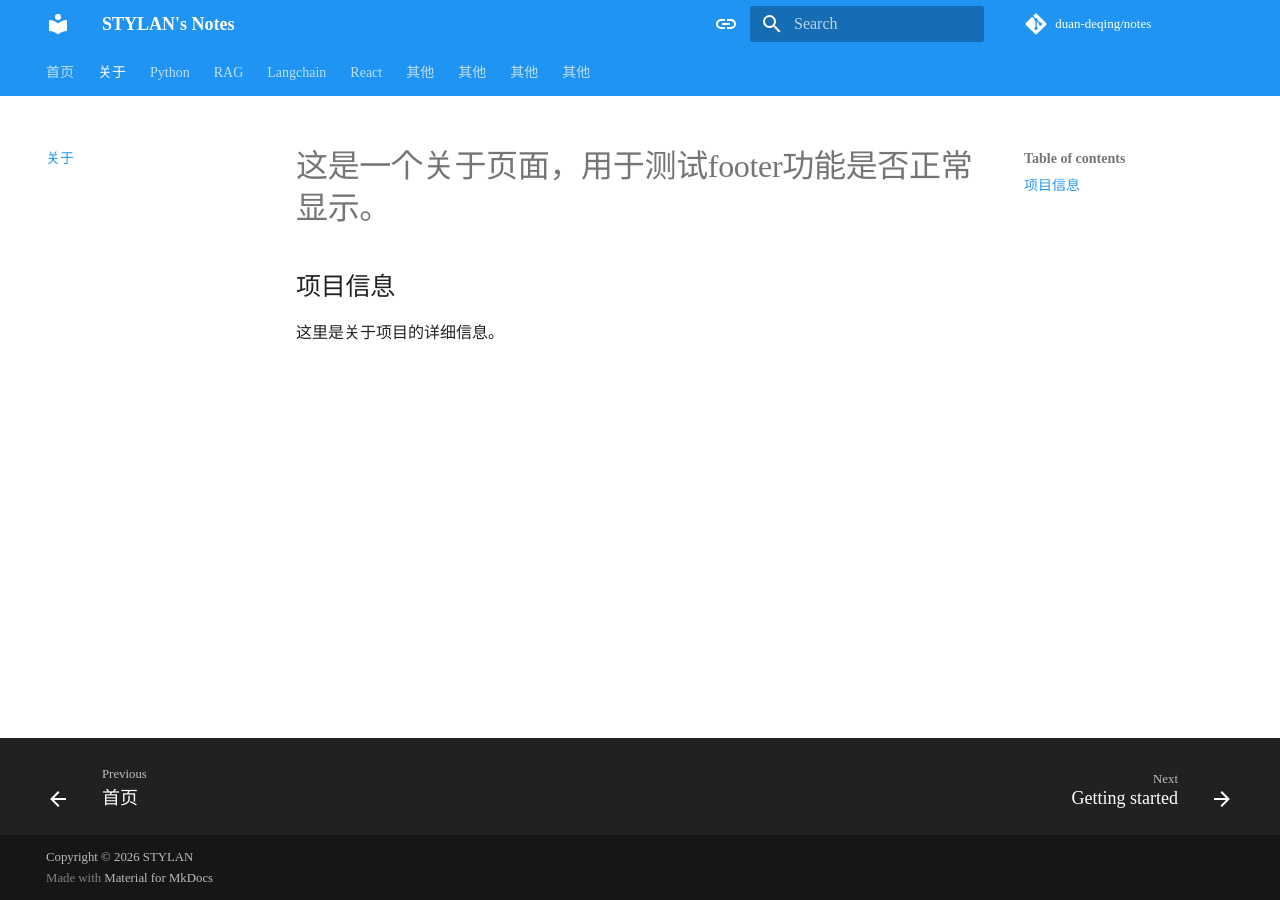
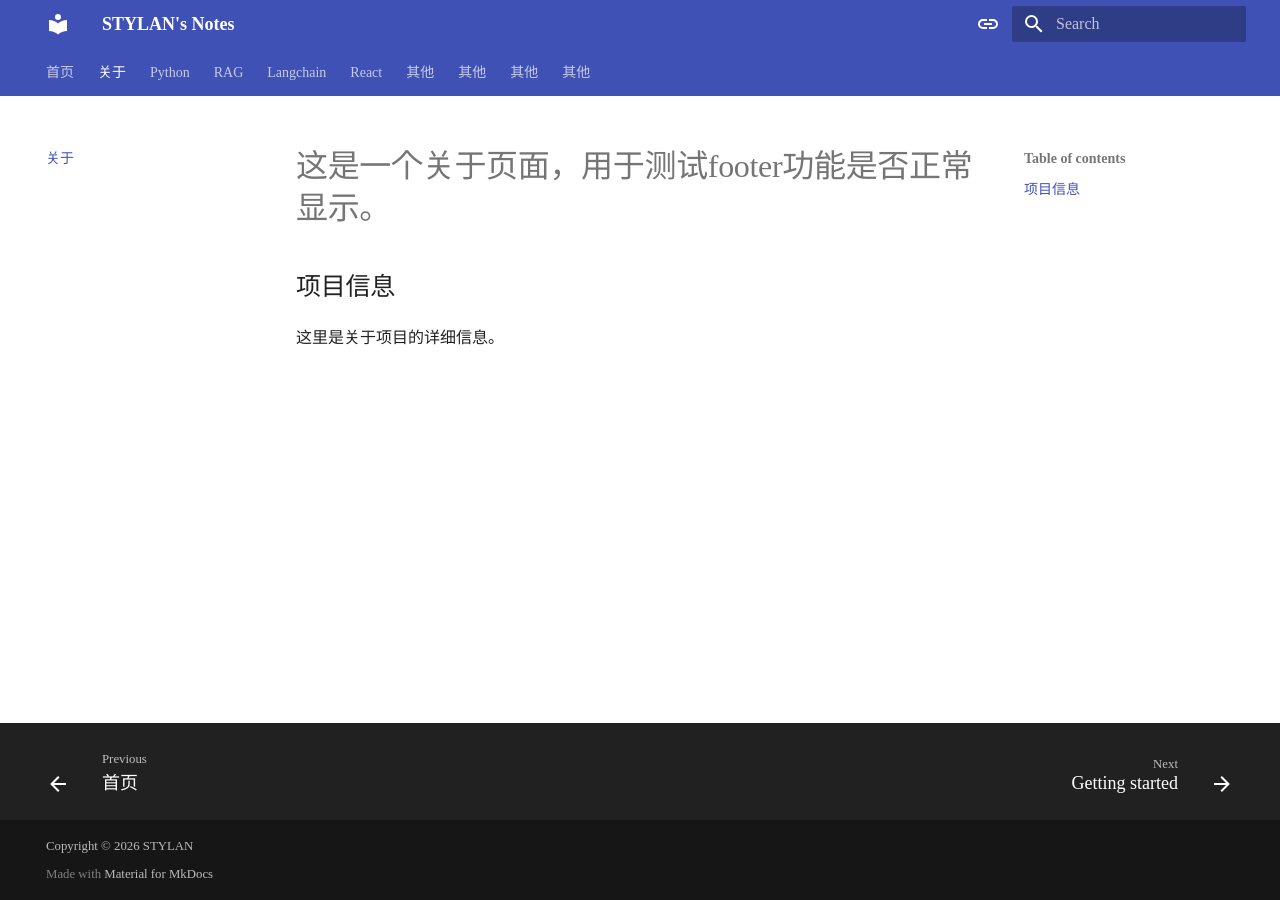
Before and after one commit to duan-deqing/notes, an MkDocs documentation site: the page built from docs/about.md, in a window 1280 px wide. Built offline with MkDocs 1.6.1 and Material for MkDocs 9.7.7, drawn with Linux system fonts in a browser that asks for light colours; some web fonts are replaced; comment, search, counter and statistics services are not loaded.

Commit message:
chore: 调整一下页面布局

```diff
--- a/docs/stylesheets/extra.css
+++ b/docs/stylesheets/extra.css
@@ -30,8 +30,7 @@
   --hl-meta: #a0a1a7;
   --hl-tag: #e45649;
   --hl-punctuation: #383a42;
-  --code-shadow:
-    0 1px 2px rgba(0, 0, 0, 0.04), 0 2px 6px rgba(0, 0, 0, 0.06),
+  --code-shadow: 0 1px 2px rgba(0, 0, 0, 0.04), 0 2px 6px rgba(0, 0, 0, 0.06),
     0 8px 24px rgba(0, 0, 0, 0.08);
 }
 
@@ -67,8 +66,7 @@
   --hl-meta: #859289;
   --hl-tag: #a7c080;
   --hl-punctuation: #d3c6aa;
-  --code-shadow:
-    0 1px 2px rgba(0, 0, 0, 0.2), 0 2px 6px rgba(0, 0, 0, 0.25),
+  --code-shadow: 0 1px 2px rgba(0, 0, 0, 0.2), 0 2px 6px rgba(0, 0, 0, 0.25),
     0 8px 24px rgba(0, 0, 0, 0.35);
 }
 
@@ -110,9 +108,7 @@
   height: 12px;
   border-radius: 6px;
   background-color: #ff5f57;
-  box-shadow:
-    20px 0 0 #febc2e,
-    40px 0 0 #28c840;
+  box-shadow: 20px 0 0 #febc2e, 40px 0 0 #28c840;
   z-index: 2;
   pointer-events: none;
 }
@@ -385,6 +381,28 @@
 }
 
 /* ============================================
+   正文行距
+   ============================================ */
+.md-typeset {
+  line-height: 2.2;
+}
+
+/* ============================================
+   目录行距
+   ============================================ */
+.md-nav--secondary .md-nav__link {
+  line-height: 1.8;
+}
+
+/* ============================================
+   全局选中文字颜色
+   ============================================ */
+::selection {
+  background: rgba(231, 37, 102, 0.5);
+  color: #ffffff;
+}
+
+/* ============================================
    首页 Hero 区域（全屏背景图）
    替换背景图：将你的图片放入 docs/assets/ 目录，
    修改下方 --mdx-hero-bg 变量为你的图片路径即可
@@ -425,6 +443,53 @@
   background-repeat: no-repeat;
   background-color: #2d2d2d;
   margin-top: 4.8rem;
+}
+
+.mdx-section::before {
+  content: "";
+  position: absolute;
+  inset: 0;
+  background: linear-gradient(
+    to top,
+    rgba(0, 0, 0, 0.7) 0%,
+    rgba(0, 0, 0, 0.3) 50%,
+    rgba(0, 0, 0, 0.1) 100%
+  );
+  z-index: 1;
+}
+
+.mdx-second-page {
+  position: relative;
+  z-index: 2;
+  display: flex;
+  align-items: center;
+  justify-content: center;
+  min-height: calc(100vh - var(--header-height));
+  padding: clamp(40px, 6vh, 80px) 16px;
+}
+
+.mdx-section__content {
+  max-width: 100dvh;
+  color: #ffffff;
+  text-align: center;
+  background: rgba(200, 200, 200, 0.3);
+  border-radius: 1.2rem;
+  padding: clamp(2rem, 4vw, 3.5rem);
+}
+
+.mdx-section__content h2 {
+  font-size: clamp(2.2em, 3.5vw, 3em);
+  font-weight: 700;
+  margin-bottom: 1em;
+  text-shadow: 0 2px 8px rgba(0, 0, 0, 0.25);
+}
+
+.mdx-section__content p {
+  font-size: clamp(1.15em, 1.6vw, 1.35em);
+  line-height: 1.8;
+  margin-bottom: 1em;
+  opacity: 0.92;
+  text-shadow: 0 1px 4px rgba(0, 0, 0, 0.3);
 }
 
 .mdx-hero::before {
@@ -520,16 +585,12 @@
   border-radius: 8px;
   text-decoration: none;
   color: var(--md-default-fg-color);
-  transition:
-    border-color 0.2s,
-    box-shadow 0.2s;
+  transition: border-color 0.2s, box-shadow 0.2s;
 }
 
 .mdx-spotlight__item:hover {
   border-color: var(--md-primary-fg-color);
-  box-shadow:
-    0 2px 4px rgba(0, 0, 0, 0.1),
-    0 4px 8px rgba(0, 0, 0, 0.06);
+  box-shadow: 0 2px 4px rgba(0, 0, 0, 0.1), 0 4px 8px rgba(0, 0, 0, 0.06);
   color: var(--md-default-fg-color);
   text-decoration: none;
 }
--- a/mkdocs.yml
+++ b/mkdocs.yml
@@ -5,9 +5,9 @@ site_author: duan-deqing
 site_description: >-
   一个代码和咖啡因浓度差不多的地方。 这里没有正襟危坐的教科书，只有我踩过的坑、焊上的补丁，以及偶尔灵光一闪的“原来如此”。随便翻翻，希望你能笑着带走一句有用的话。
 
-# Repository 仓库
-repo_name: duan-deqing/notes
-repo_url: https://github.com/duan-deqing/notes
+# 显示Repository 仓库
+# repo_name: duan-deqing/notes
+# repo_url: https://github.com/duan-deqing/notes
 
 # Copyright
 copyright: Copyright &copy; 2026 STYLAN
@@ -56,9 +56,17 @@ theme:
         name: 切换至浅色模式
     # 浅色模式
     - media: "(prefers-color-scheme: light)"
+      # 可选的颜色
+      # - primary: 主色
+      # - accent: 强调色
+      # red        pink       purple     deep-purple
+      # indigo     blue       light-blue cyan
+      # teal       green      light-green lime
+      # yellow     amber      orange     deep-orange
+      # brown      grey       blue-grey  black white
       scheme: default
-      primary: blue
-      accent: blue
+      primary: indigo
+      accent: indigo
       toggle:
         icon: material/toggle-switch
         name: 切换至深色模式
--- a/overrides/home.html
+++ b/overrides/home.html
@@ -107,7 +107,18 @@
 <section class="mdx-section">
   <div class="mdx-second-page">
     <div class="md-grid">
-      <div class="mdx-section__content"></div>
+      <div class="mdx-section__content">
+        <h2>关于这个站点</h2>
+        <p>
+          这里没有正襟危坐的教科书，只有我踩过的坑、焊上的补丁，以及偶尔灵光一闪的"原来如此"。
+        </p>
+        <p>
+          从 Python 到 RAG，从 Langchain 到
+          React，我把学习路上值得记录的东西都扔在这里。
+          内容可能不够系统，但每一个字都是从实战里长出来的。
+        </p>
+        <p>随便翻翻，希望你能笑着带走一句有用的话。</p>
+      </div>
     </div>
   </div>
 </section>
```
